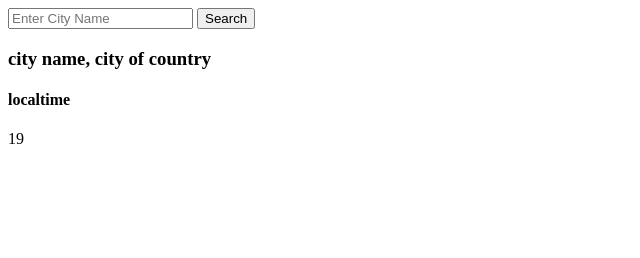
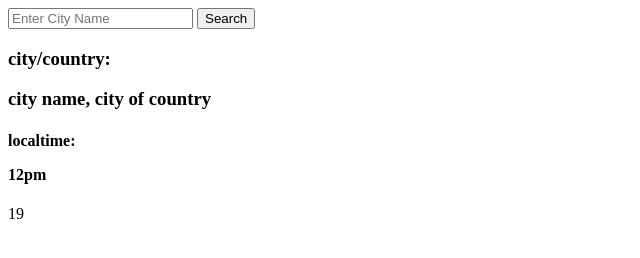
Before and after one commit to rakib00-dev/weather-web-app, a plain HTML site: page index.html in a window 1280 px wide. Shown: the whole page, without its empty margins (0-640 px from the left). Drawn offline with Linux system fonts and the light colour scheme.

Commit message:
added the data

```diff
--- a/index.html
+++ b/index.html
@@ -12,8 +12,14 @@
     </div>
 
     <div>
-      <h3 id="city-name">city name, city of country</h3>
-      <h4 id="city-time">localtime</h4>
+      <h3>
+        city/country:
+        <p id="city-name">city name, city of country</p>
+      </h3>
+      <h4>
+        localtime:
+        <p id="city-time">12pm</p>
+      </h4>
       <p id="city-temp">19</p>
     </div>
 
```
